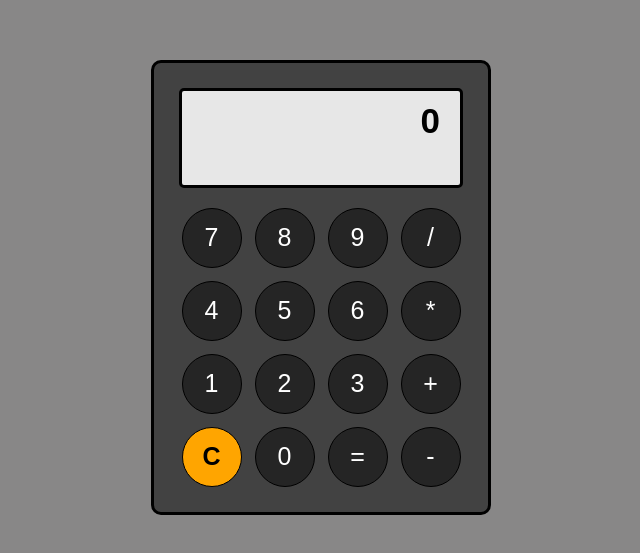
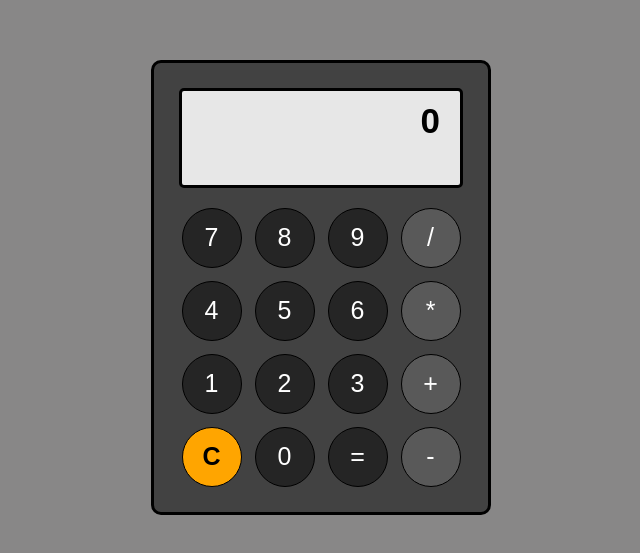
Before and after one commit to RomBobko/Calculator, a plain HTML site: page index.html in a window 1280 px wide. Shown: the part 113-666 px from the top of the page, without its empty margins (319-959 px from the left). Drawn offline with Linux system fonts and the light colour scheme.

Commit message:
Base html/css/js

```diff
--- a/index.html
+++ b/index.html
@@ -16,25 +16,25 @@
         <button class="button" type="button" data-number="8">8</button>
         <button class="button" type="button" data-number="9">9</button>
 
-        <button class="button" type="button" data-op="/">/</button>
+        <button class="button button-op" type="button" data-op="/">/</button>
 
         <button class="button" type="button" data-number="4">4</button>
         <button class="button" type="button" data-number="5">5</button>
         <button class="button" type="button" data-number="6">6</button>
 
-        <button class="button" type="button" data-op="*">*</button>
+        <button class="button button-op" type="button" data-op="*">*</button>
 
         <button class="button" type="button" data-number="1">1</button>
         <button class="button" type="button" data-number="2">2</button>
         <button class="button" type="button" data-number="3">3</button>
 
-        <button class="button" type="button" data-op="+">+</button>
+        <button class="button button-op" type="button" data-op="+">+</button>
 
-        <button class="button button--c" type="button" data-clear="true">C</button>
+        <button class="button button-c" type="button" data-clear="true">C</button>
 
         <button class="button" type="button" data-number="0">0</button>
         <button class="button" type="button" data-equals="true">=</button>
-        <button class="button" type="button" data-op="-">-</button>
+        <button class="button button-op" type="button" data-op="-">-</button>
       </div>
     </div>
 
--- a/style.css
+++ b/style.css
@@ -68,7 +68,11 @@ body {
     font-size: 25px;
 }
 
-.button--c {
+.button-op {
+  background-color: rgba(113, 113, 113, 0.5);
+}
+
+.button-c {
     color: black;
     background-color: orange;
     border-color: rgb(0, 0, 0);
```
